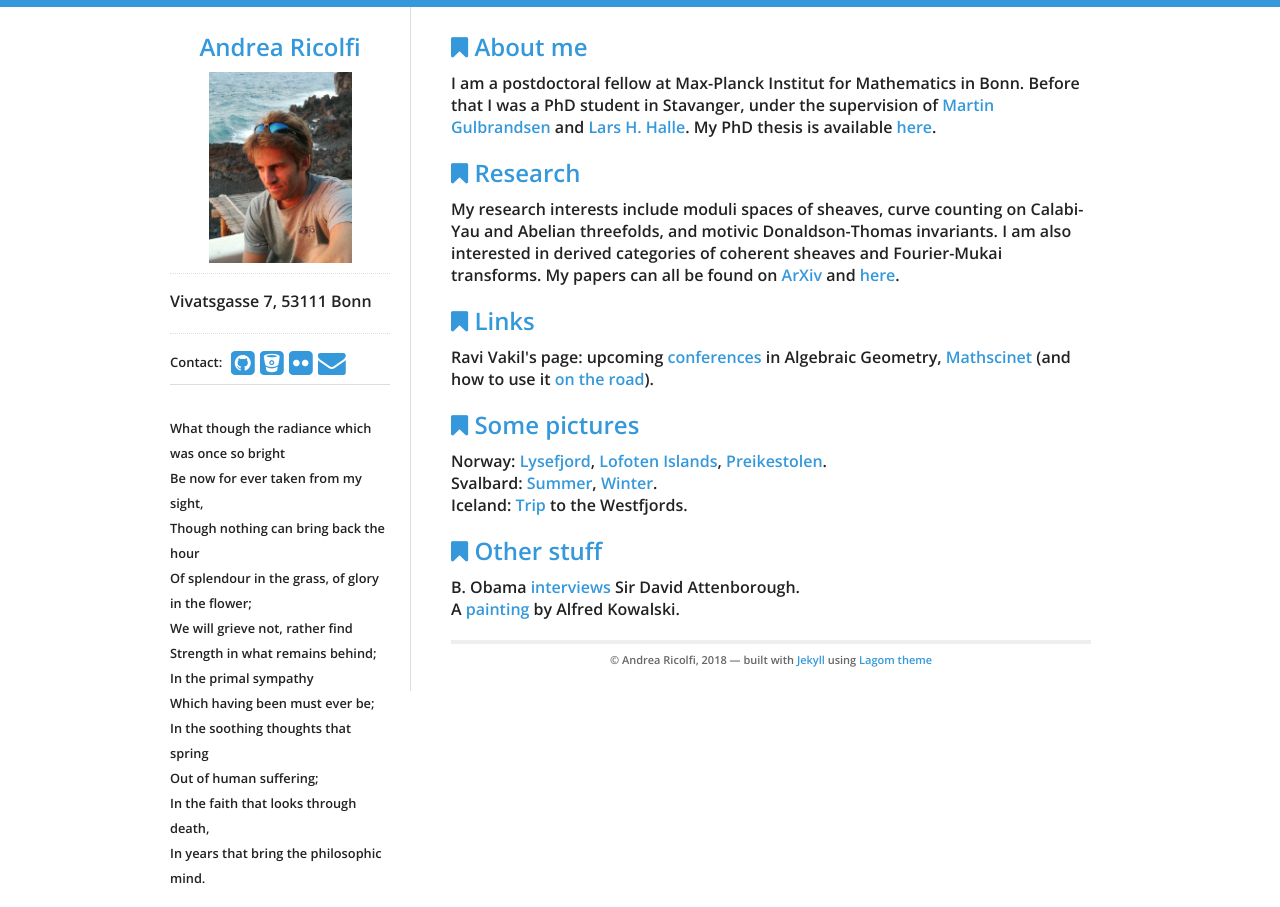
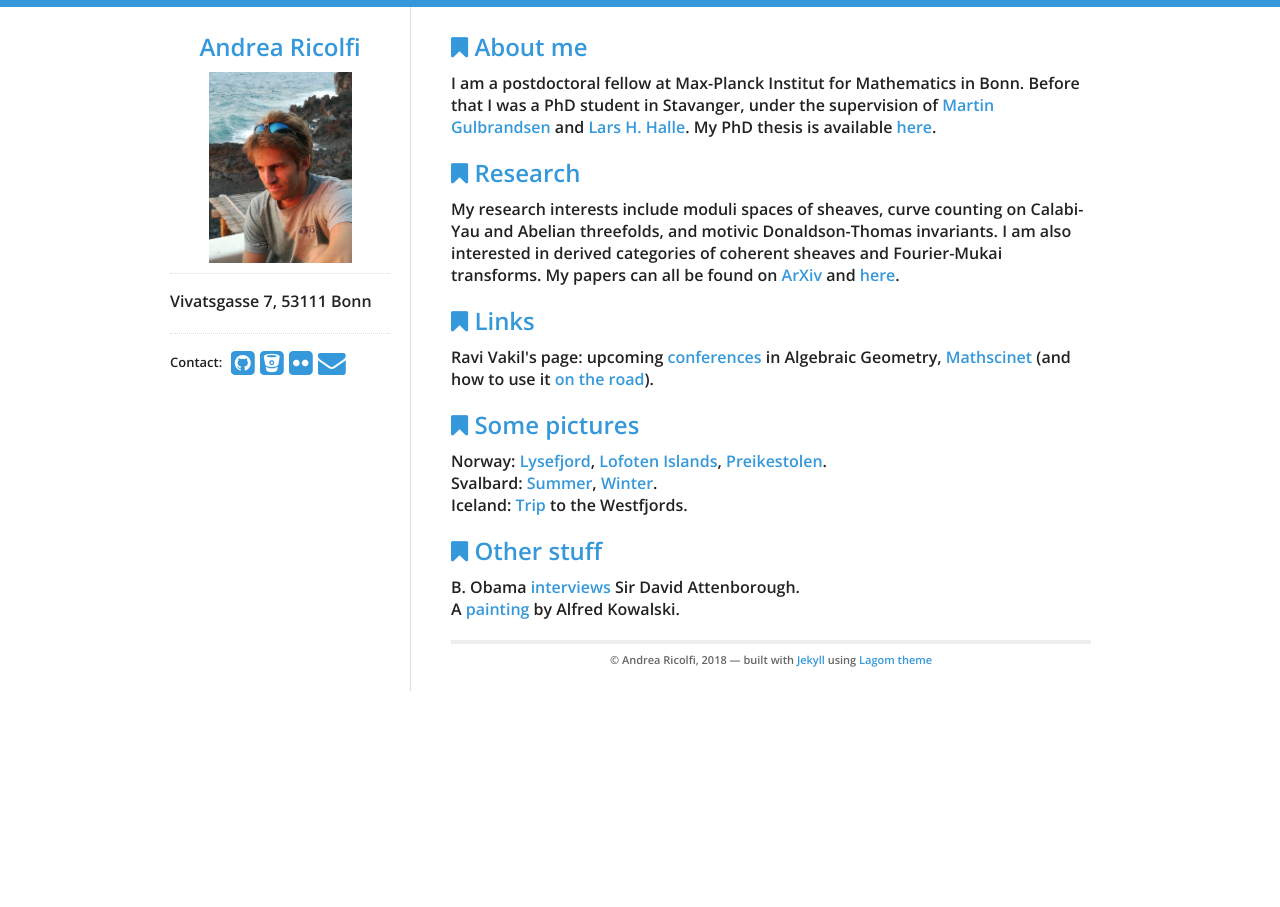
Before and after one commit to atricolfi/atricolfi.github.io, a Jekyll site: the page built from index.html, in a window 1280 px wide. Built offline with Jekyll 4.4.1, drawn with Linux system fonts in a browser that asks for light colours.

Commit message:
Update sidebar.html

```diff
--- a/_includes/sidebar.html
+++ b/_includes/sidebar.html
@@ -15,19 +15,4 @@
   <div id="social">
     {% include social.html %}
   </div>
- <hr>
-  <small>
-What though the radiance which was once so bright<br>
-Be now for ever taken from my sight,<br>
-Though nothing can bring back the hour <br>
-Of splendour in the grass, of glory in the flower; <br>
-We will grieve not, rather find <br>
-Strength in what remains behind; <br>
-In the primal sympathy <br>
-Which having been must ever be; <br>
-In the soothing thoughts that spring <br>
-Out of human suffering; <br>
-In the faith that looks through death, <br>
-In years that bring the philosophic mind.
-  </small>
 </nav>
```
